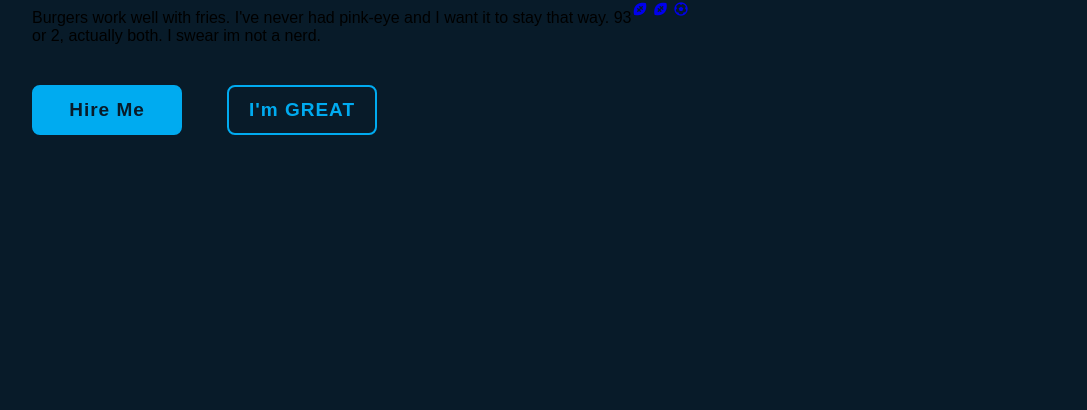
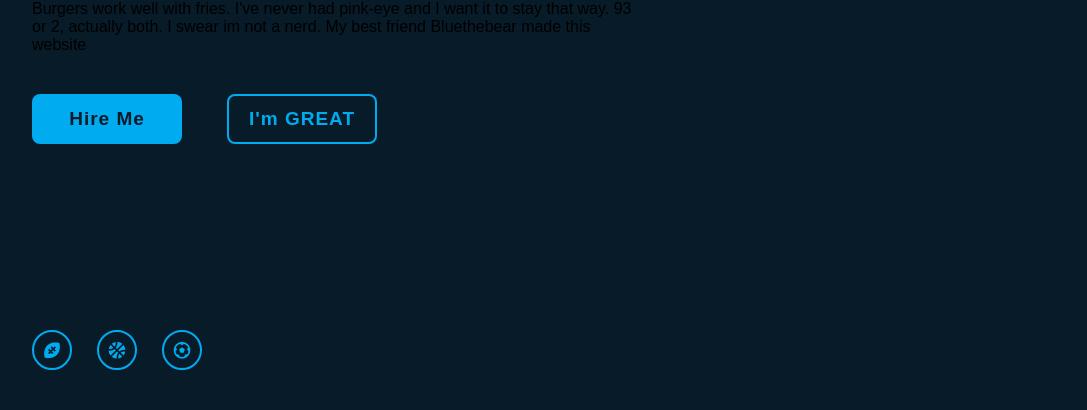
Before and after one commit to kibarke/this-is-testy, a plain HTML site: page index.html in a window 1280 px wide. Shown: the part 390-800 px from the top of the page, without its empty margins (96-1183 px from the left). Drawn offline with nearby package versions, Linux system fonts and the light colour scheme.

Commit message:
adding tons of css

```diff
--- a/index.html
+++ b/index.html
@@ -26,7 +26,7 @@
         <div class="home-content">
             <h1>UHHHHh...</h1>
             <h3>I'm Cultured</h3>
-            <p>Burgers work well with fries. I've never had pink-eye and I want it to stay that way. 93 or 2, actually both. I swear im not a nerd.</p>
+            <p>Burgers work well with fries. I've never had pink-eye and I want it to stay that way. 93 or 2, actually both. I swear im not a nerd. My best friend Bluethebear made this website</p>
             <div class="btn-box">
                 <a href="#">Hire Me</a>
                 <a href="#">I'm GREAT</a>
@@ -35,7 +35,7 @@
 
         <div class="home-sci">
             <a href="#"><i class='bx bxs-ball' ></i></a>
-            <a href="#"><i class='bx bxs-ball' ></i></a>
+            <a href="#"><i class='bx bxs-basketball' ></i></a>
             <a href="#"><i class='bx bx-football'></i></a>
         </div>
     </section>
--- a/style.css
+++ b/style.css
@@ -130,3 +130,50 @@ body {
 .btn-box a:hover::before {
     width: 100%;
 }
+
+.home-sci {
+    position: absolute;
+    bottom: 40px;
+    width: 170px;
+    display: flex;
+    justify-content: space-between;
+}
+
+.home-sci a {
+    position: relative;
+    display: inline-flex;
+    justify-content: center;
+    align-items: center;
+    width: 40px;
+    height: 40px;
+    background: transparent;
+    border: 2px solid #00abf0;
+    border-radius: 50%;
+    font-size: 20px;
+    color: #00abf0;
+    text-decoration: none;
+    z-index: 1;
+    overflow: hidden;
+    transition: .5s;
+}
+
+.home-sci a:hover {
+    color: #081b29;
+}
+
+.home-sci a::before {
+    content: '';
+    position: absolute;
+    top: 0;
+    left: 0;
+    width: 0;
+    height: 100%;
+    background: #00abf0;
+    z-index: -1;
+    transition: .5s;
+}
+
+.home-sci a:hover::before {
+    width: 100%;
+
+}
```
